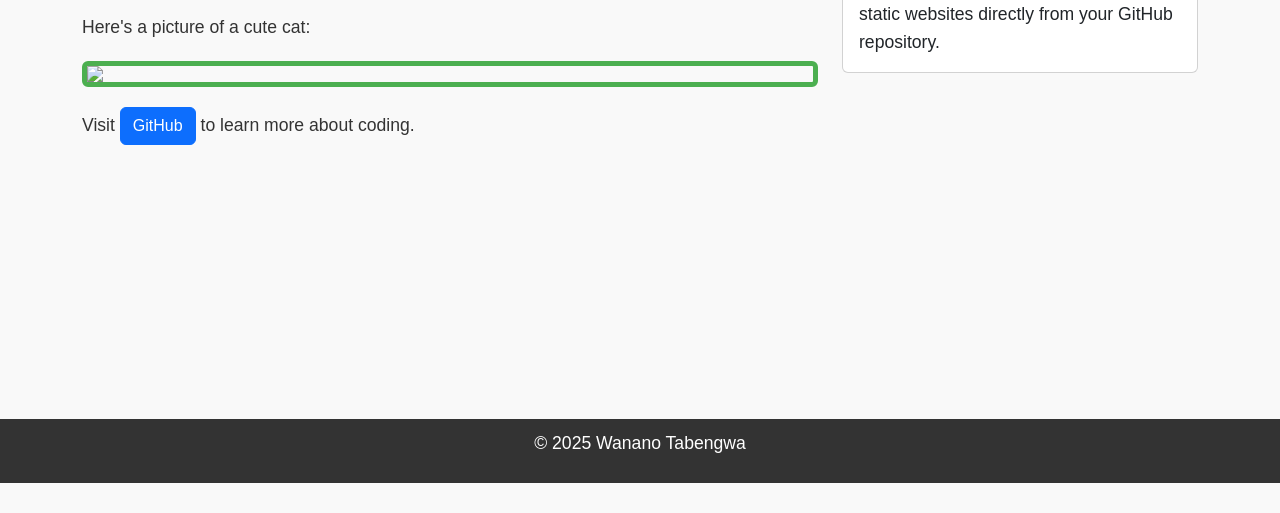
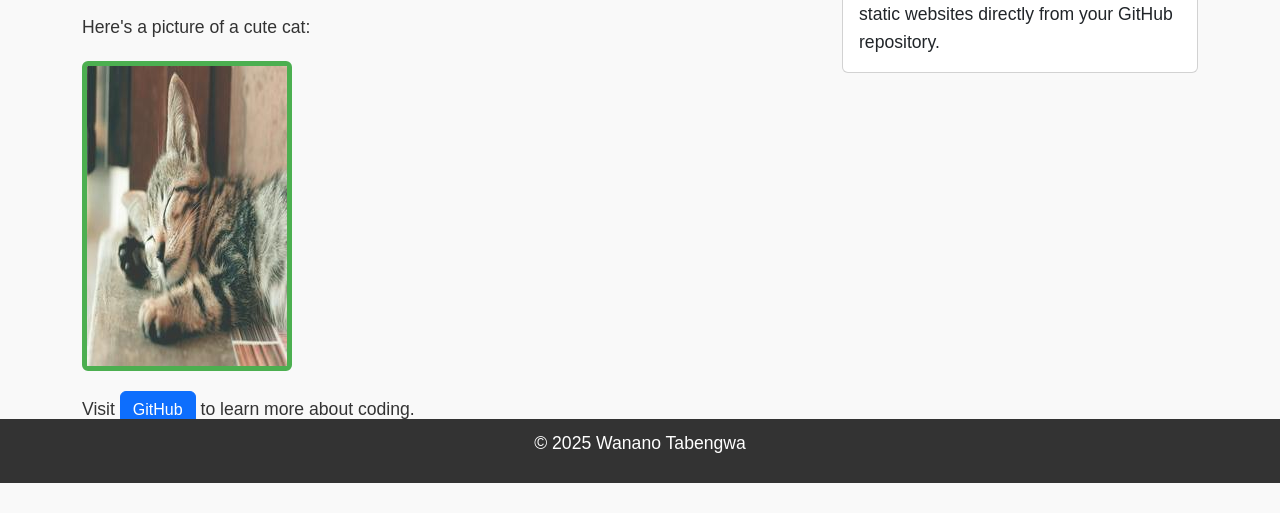
Before and after one commit to W4nano/my-github-page, a plain HTML site: page index.html in a window 1280 px wide. Shown: the part 317-830 px from the top of the page. Before the commit the page ends 800 px from the top, so only its background shows below. Drawn offline with nearby package versions, Linux system fonts and the light colour scheme.

Commit message:
Add files via upload

```diff
--- a/index.html
+++ b/index.html
@@ -48,7 +48,7 @@
                 <h2>Welcome to My Website!</h2>
                     <p>This is a simple webpage hosted on GitHub Pages.</p>
                     <p>Here's a picture of a cute cat:</p>
-                        <img src=:cute kitten.jpgt="A cute kitten" class="img-fluid rounded">
+                        <img src="cute kitten.jpg" alt="A cute kitten" class="img-fluid rounded">
                         <p class="mt-3">Visit <a href="https://github.com" class="btn btn-primary">GitHub</a> to learn more about coding.</p>
             </div>
             <div class="col-md-4">
```
